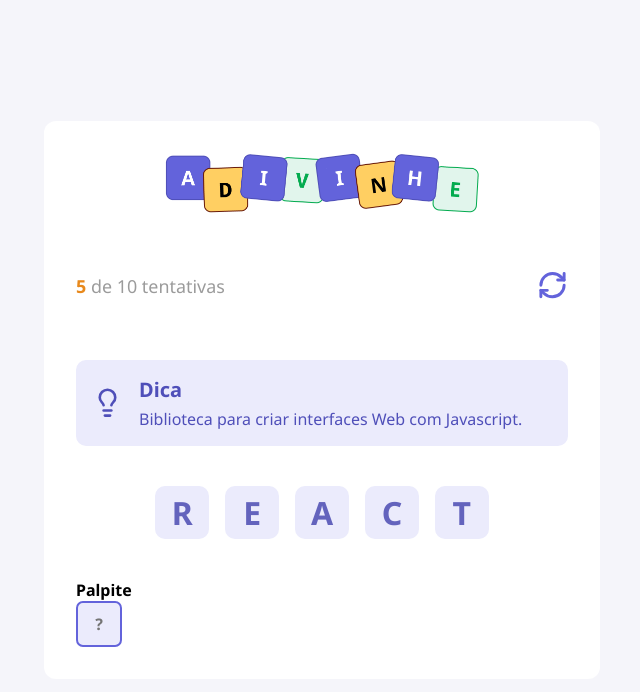
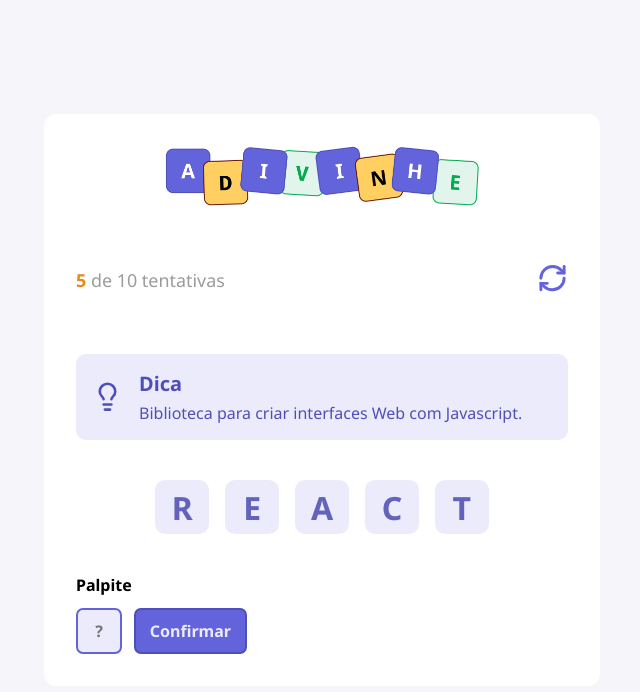
Before and after one commit to horquidia-lima/Jogo-de-Adivinhacao, a React (Vite) app: page / in a window 1280 px wide. Shown: the top 692 px of the page, without its empty margins (318-958 px from the left). Built offline with nearby package versions, Linux system fonts and the light colour scheme.

Commit message:
Criando Componente de Button

```diff
--- a/src/App.tsx
+++ b/src/App.tsx
@@ -1,4 +1,5 @@
 import styles from "./app.module.css"
+import { Button } from "./components/Button"
 import { Header } from "./components/Header"
 import { Input } from "./components/Input"
 import { Letter } from "./components/Letter"
@@ -22,8 +23,9 @@
                     <Letter value="T"/>
                 </div>
                 <h4>Palpite</h4>
-                <div>
+                <div className={styles.guess}>
                     <Input autoFocus maxLength={1} placeholder="?"/>
+                    <Button title="Confirmar"/>
                 </div>
             </main>
         </div>
--- a/src/app.module.css
+++ b/src/app.module.css
@@ -26,3 +26,10 @@
 
   margin: 2.5rem 0;
 }
+
+.guess {
+  display: flex;
+  gap: 0.75rem;
+
+  margin-top: 0.75rem;
+}
--- /dev/null
+++ b/src/components/Button/index.tsx
@@ -0,0 +1,12 @@
+import styles from "./styles.module.css"
+
+type Props = React.ComponentProps<"button"> & {
+    title: string
+}
+
+export function Button({title, ...rest}: Props) {
+    return (
+        <button className={styles.button} {...rest}>{title}</button>
+    )
+
+}
--- /dev/null
+++ b/src/components/Button/styles.module.css
@@ -0,0 +1,11 @@
+.button {
+    height: 2.87rem;
+    border-radius: 0.43rem;
+
+    background-color: #6363db;
+    border: 2px solid #4f4fb9;
+    color: #ebebfc;
+    padding: 0 0.87rem;
+    font-size: 1rem;
+    font-weight: 700;
+}
--- a/src/global.css
+++ b/src/global.css
@@ -10,13 +10,11 @@
 
 body {
     font-family: "Noto Sans", sans-serif;
-    font-optical-sizing: auto;
     background-color: #f5f5fa;
 }
 
-input {
+input, button {
      font-family: "Noto Sans", sans-serif;
-     font-optical-sizing: auto;
 }
 
 button {
```
